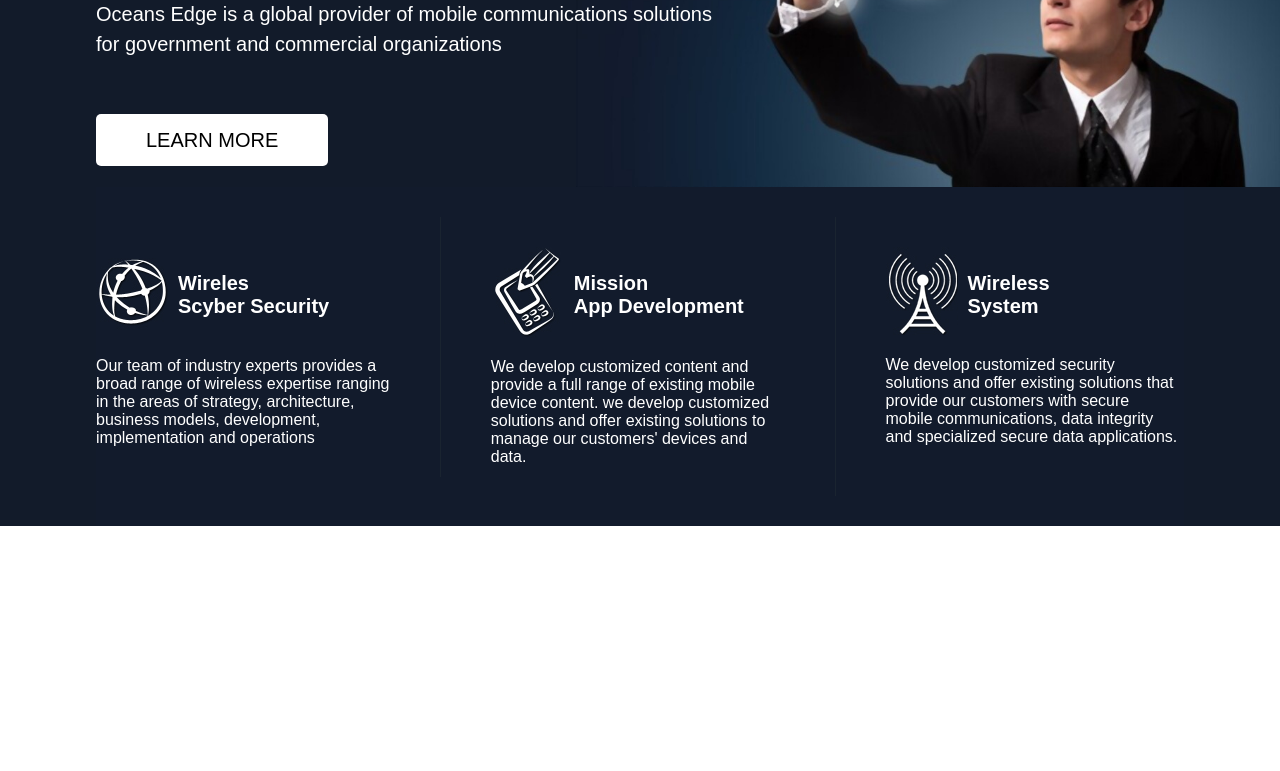
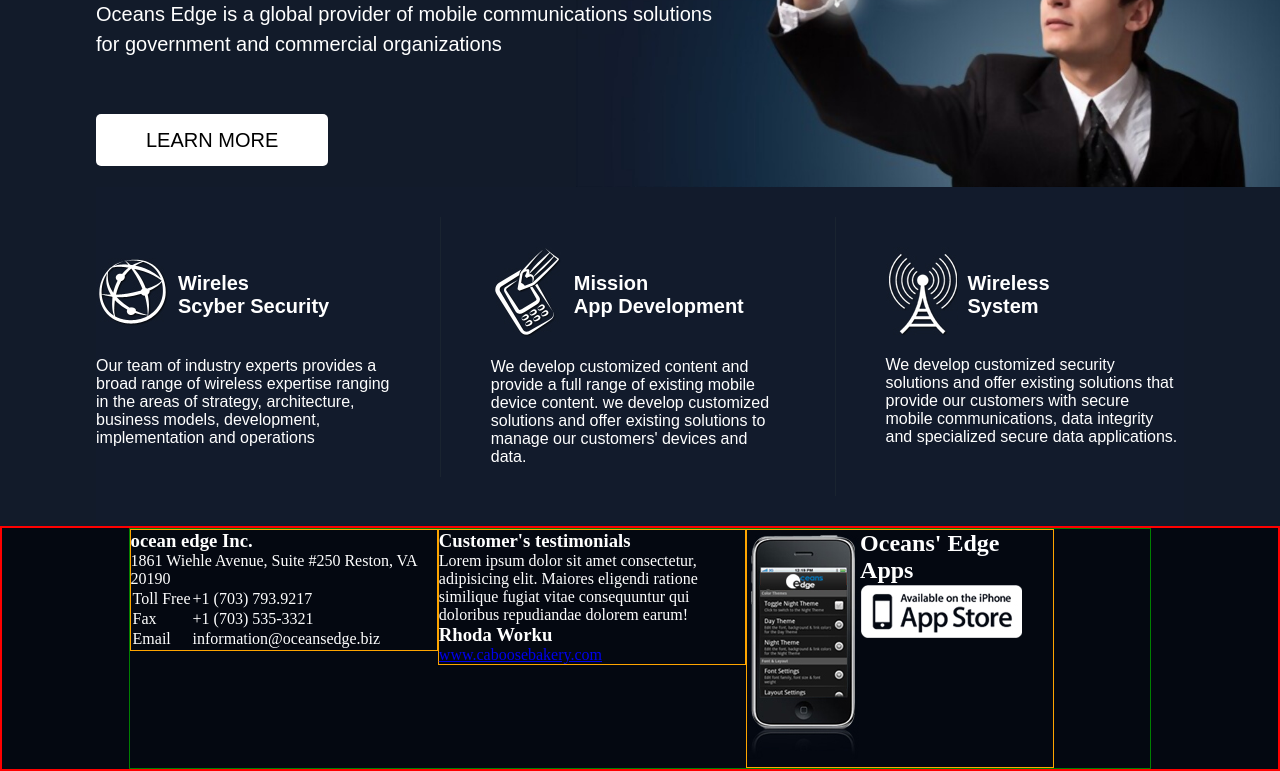
Before and after one commit to bmnazmussakib/OceanEdge, a plain HTML site: page index.html in a window 1280 px wide. Shown: the part 453-1224 px from the top of the page. Before the commit the page ends 979 px from the top, so only its background shows below. Drawn offline with Linux system fonts and the light colour scheme.

Commit message:
contact layout done

```diff
--- a/css/style.css
+++ b/css/style.css
@@ -295,7 +295,77 @@ header{
 }
 /* Service End */
 
+
 /* Contact Start */
+.contact {
+    background-color: #040811;
+    border: 2px solid red;
+    color: white;
+}
+
+.container4 {
+    width: 80%;
+    margin: 0 auto;
+    overflow: hidden;
+    border: 1px solid green;
+}
+
+.c-content {
+
+}
+
+.contact-card{
+    border: 1px solid orange;
+    width: 30%;
+    float: left;
+}
+
+.contact-info {
+}
+
+.contact-info h3{
+}
+
+.contact-info p{
+}
+
+.contact-info table{
+    color: white;
+}
+
+.testimonial {
+}
+
+.testimonial-body {
+}
+
+.testimonial-body h3{
+}
+
+.testimonial-body p{
+}
+
+.signature {
+}
+
+.signature h3{
+}
+
+.signature p{
+}
+
+.app-download {
+}
+
+.app-content{
+    float: left;
+}
+
+.iphone {
+}
+
+.app-name {
+}
 /* Contact End */
 
 /* Footer Start */
--- a/index.html
+++ b/index.html
@@ -108,12 +108,48 @@
 
 
         <!-- Contact Start -->
-        <section>
+        <section class="contact">
             <div class="container4">
                 <div class="c-content">
-                    <div class="contact-info"></div>
-                    <div class="testimonial"></div>
-                    <div class="app-download"></div>
+                    <div class="contact-info contact-card">
+                        <h3>ocean edge Inc.</h3>
+                        <p>1861 Wiehle Avenue, Suite #250 Reston, VA 20190</p>
+                        <table>
+                            <tr>
+                              <td>Toll Free</td>
+                              <td>+1 (703) 793.9217</td>
+                            </tr>
+                            <tr>
+                              <td>Fax</td>
+                              <td>+1 (703) 535-3321</td>
+                            </tr>
+                            <tr>
+                                <td>Email</td>
+                                <td>information@oceansedge.biz</td>
+                              </tr>
+                        </table>
+                    </div>
+
+                    <div class="testimonial contact-card">
+                        <div class="testimonial-body">
+                            <h3>Customer's testimonials</h3>
+                            <p>Lorem ipsum dolor sit amet consectetur, adipisicing elit. Maiores eligendi ratione similique fugiat vitae consequuntur qui doloribus repudiandae dolorem earum!</p>
+                        </div>
+                        <div class="signature">
+                            <h3>Rhoda Worku</h3>
+                            <p><a href="https://www.caboosebakery.com">www.caboosebakery.com</a></p>
+                        </div>
+                    </div>
+
+                    <div class="app-download contact-card">
+                        <div class="iphone app-content">
+                            <img src="./img/Mobile.png" alt="">
+                        </div>
+                        <div class="app-name">
+                            <h2>Oceans' Edge Apps</h2>
+                            <img src="./img/App Store.png" alt="">
+                        </div>
+                    </div>
                 </div>
             </div>
         </section>
```
